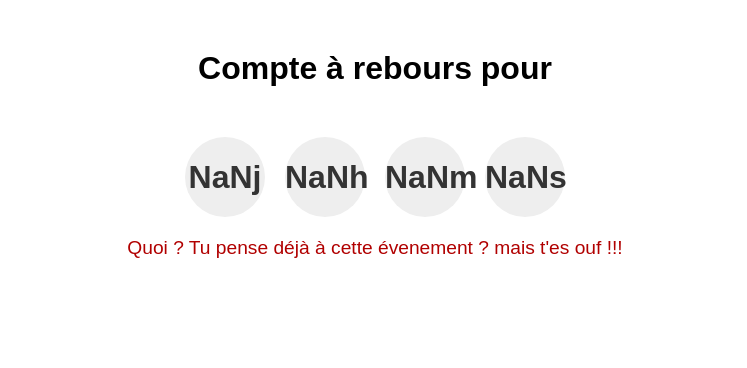
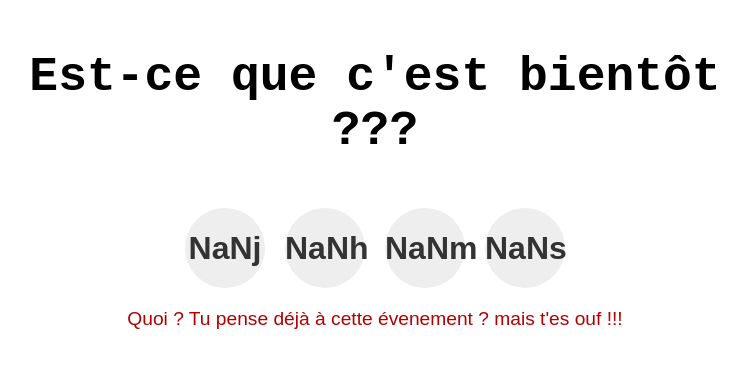
Before and after one commit to cocap10/estcequecestbientot, a plain HTML site: page index.html in a window 1280 px wide. Shown: the whole page, without its empty margins (265-1012 px from the left). Drawn offline with Linux system fonts and the light colour scheme.

Commit message:
Update style

```diff
--- a/index.html
+++ b/index.html
@@ -10,6 +10,8 @@
 		}
 		h1 {
 			margin-top: 50px;
+			font-family: monospace;
+    		font-size: 3rem;
 		}
 		.countdown {
 			display: flex;
@@ -38,7 +40,8 @@
 	</style>
 </head>
 <body>
-	<h1>Compte à rebours pour <span id="eventName"></span></h1>
+	<h1>Est-ce que c'est bientôt <br />
+		<span id="eventName"></span> ???</h1>
 	<div class="countdown">
 		<span id="days"></span>
 		<span id="hours"></span>
```
